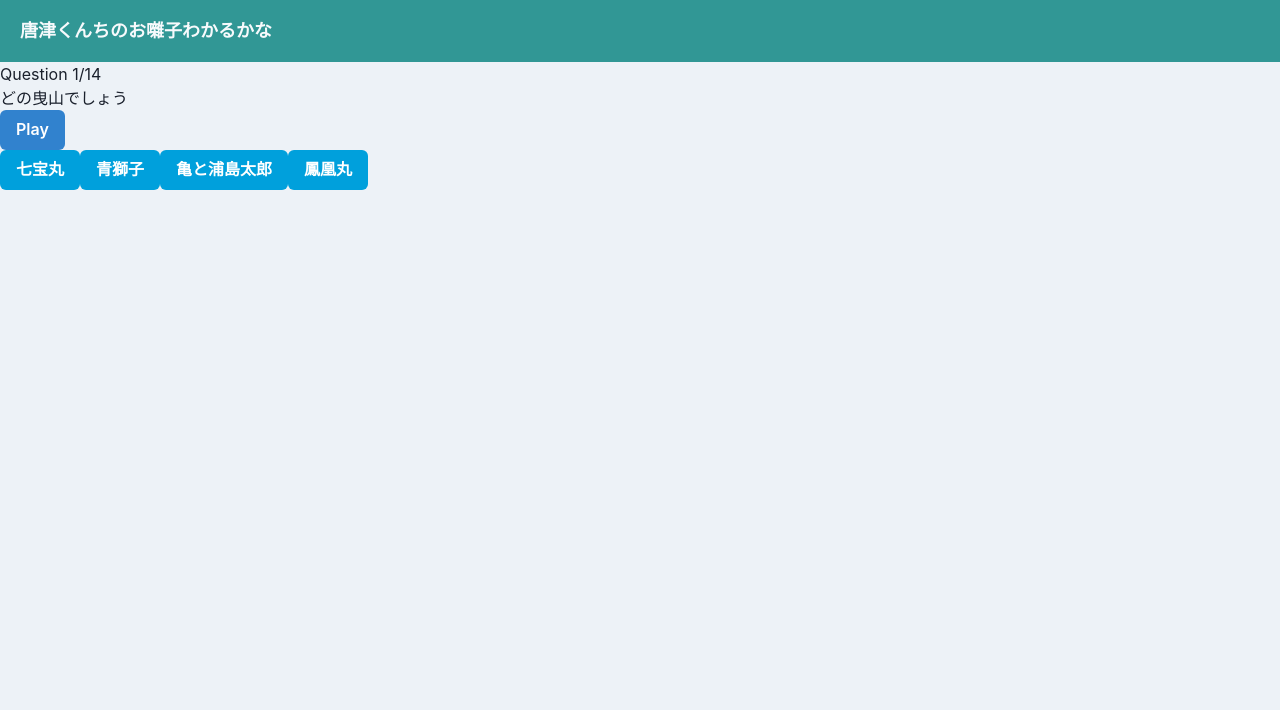
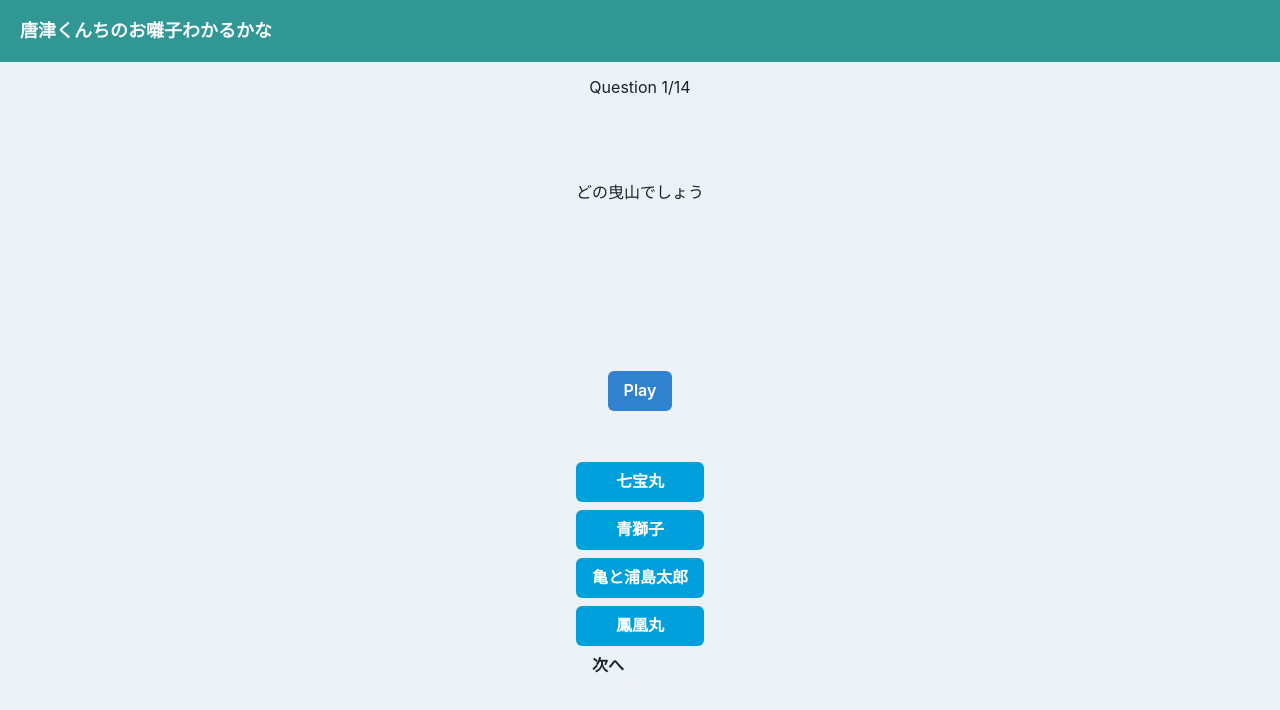
Before and after one commit to S-Kenshin/Ohayashi_Wakarukana, a React (Create React App) app: page /home/quiz in a window 1280 px wide. Shown: the top 710 px of the page. Built offline with nearby package versions, Linux system fonts and the light colour scheme.

Commit message:
#3 次へbuttonの作成

```diff
--- a/src/components/atoms/button/PlayButton.tsx
+++ b/src/components/atoms/button/PlayButton.tsx
@@ -5,7 +5,11 @@ import { memo, VFC } from 'react';
 export const PlayButton: VFC = memo(() => {
     return (
         <>
-            <Button colorScheme="teal">Play</Button>
+            <Button
+                colorScheme="teal"
+            >
+                Play
+            </Button>
         </>
     )
 })
--- a/src/components/pages/Quiz.tsx
+++ b/src/components/pages/Quiz.tsx
@@ -1,4 +1,4 @@
-import { Button } from "@chakra-ui/react";
+import { Button, Center, Stack, VStack } from "@chakra-ui/react";
 import { memo, useEffect, useState, VFC } from "react";
 import { CorrectAnswer } from "../atoms/results/CorrectAnswer";
 import { FalseAnswer } from "../atoms/results/FalseAnswer";
@@ -182,7 +182,6 @@ export const Quiz: VFC = memo(() => {
 		},
 	];
 
-	const [qList, setQList] = useState(questions);
     const [currentQuestion, setCurrentQuestion] = useState(0);
 	const [showScore, setShowScore] = useState(false);
 	const [score, setScore] = useState(0);
@@ -197,15 +196,21 @@ export const Quiz: VFC = memo(() => {
 				setResultAnswer(false);
 			}
 
+
+	};
+
+	const handleNextButtonClick = () => {
+		console.log("YES")
 		const nextQuestion = currentQuestion + 1;
 		if (nextQuestion < questions.length) {
 			setCurrentQuestion(nextQuestion);
 		} else {
 			setShowScore(true);
 		}
-	};
+	}
     return (
         <>
+			<Center>
 				<div>
 				{showScore ? (
 						<div className='score-section'>
@@ -214,23 +219,17 @@ export const Quiz: VFC = memo(() => {
 					) : (
 						<>
 							<div className='question-section'>
+								<VStack h={50} justify='center'>
 								<div className='question-count'>
 									<span>Question {currentQuestion + 1}</span>/{questions.length}
 								</div>
-						<div className='question-text'>{questions[currentQuestion].questionText}</div>
-                        <PlaybackYoutube url={questions[currentQuestion].url} />
+								</VStack>
+								<VStack h={40} justify='center'>
+									<div className='question-text'>
+										{questions[currentQuestion].questionText}
 									</div>
-					<div className='answer-section'>
-						{questions[currentQuestion].answerOptions.map((answerOption) => (
-							<Button
-								colorScheme="linkedin"
-								onClick={() => handleAnswerOptionClick(answerOption.isCorrect)}
-							>
-								{answerOption.answerText}
-							</Button>
-						))}
-					</div>
-					<div>
+								</VStack>
+								<VStack h={10} justify='center'>
 								{(() => {
 									if (resultAnswer === true) {
 										return <CorrectAnswer />
@@ -240,10 +239,30 @@ export const Quiz: VFC = memo(() => {
 										return ;
 									}
 								})()}
+								</VStack>
+								<VStack h={150} justify='center'>
+									<PlaybackYoutube url={questions[currentQuestion].url} />
+								</VStack>
+							</div>
+							<div className='answer-section'>
+								<Stack>
+									{questions[currentQuestion].answerOptions.map((answerOption) => (
+										<Button
+											colorScheme="linkedin"
+											onClick={() => handleAnswerOptionClick(answerOption.isCorrect)}
+										>
+											{answerOption.answerText}
+										</Button>
+								))}
+								</Stack>
+							</div>
+							<div>
+								<Button onClick={() => handleNextButtonClick}>次へ</Button>
 							</div>
 						</>
 					)}
 				</div>
+			</Center>
         </>
     )
 })
```
Lines whose indentation alone changed are shown as unchanged.
